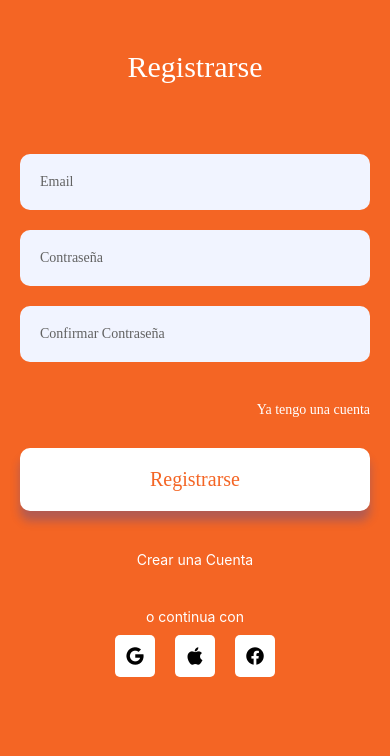
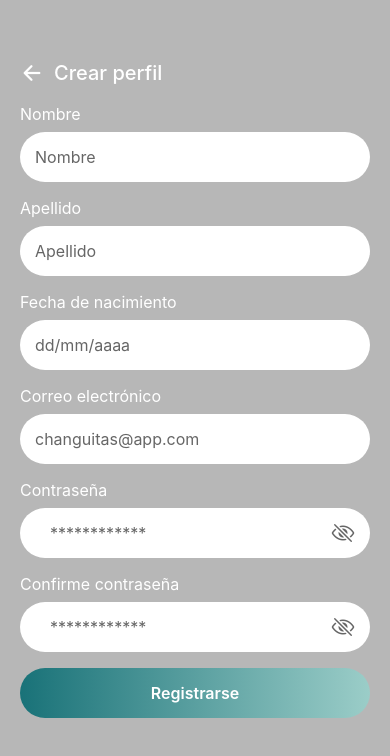
Before and after one commit to ElyasM10/ChanguitasApp, a React Native app: screen /PantallaRegistro in a window 390 px wide. Shown: the top 756 px of the page. Built offline with nearby package versions, Linux system fonts and the light colour scheme.

Commit message:
cambio de estilo en registro y correciones en inicio de sesion

```diff
--- a/screens/PantallaInicioSesion.tsx
+++ b/screens/PantallaInicioSesion.tsx
@@ -1,5 +1,5 @@
 import { SafeAreaView, StyleSheet, Text, TextInput, TouchableOpacity, View } from "react-native";
-import React, { lazy, useState } from "react";
+import React, { useState } from "react";
 import { Ionicons } from "@expo/vector-icons";
 import { useNavigation, NavigationProp } from '@react-navigation/native';
 import { RootStackParamList } from '../AppNavigator';
@@ -7,42 +7,45 @@ import { LinearGradient } from 'expo-linear-gradient';
 
 const PantallaInicioSesion = () => {
   const navigation = useNavigation<NavigationProp<RootStackParamList>>();
-  const [showPassword, setShowPassword] = useState(false);
+  const [mostrarContrasena, setMostrarContrasena] = useState(false);
 
   return (
-    <SafeAreaView style={styles.safeArea}>
-      <View style={styles.container}>
-        {/* boton volver */}
-        <View style={styles.header}>
-          <TouchableOpacity onPress={() => navigation.goBack()}>
+    <SafeAreaView style={estilos.areaSegura}>
+      <View style={estilos.contenedor}>
+        {/* Botón de volver */}
+        <View style={estilos.encabezado}>
+          <TouchableOpacity
+            style={estilos.botonAtras}
+            onPress={() => navigation.goBack()}
+          >
             <Ionicons name="arrow-back" size={24} color="#fff" />
           </TouchableOpacity>
-          <Text style={styles.title}>Iniciar sesión</Text>
+          <Text style={estilos.titulo}>Iniciar sesión</Text>
         </View>
 
-        {/*  fields */}
-        <View style={styles.inputContainer}>
-          <Text style={styles.label}>Correo electrónico</Text>
+        {/* Campos de entrada */}
+        <View style={estilos.contenedorEntrada}>
+          <Text style={estilos.etiqueta}>Correo electrónico</Text>
           <TextInput
             placeholder="changuitas@app.com"
             placeholderTextColor="#666"
-            style={styles.input}
+            style={estilos.entrada}
           />
 
-          <Text style={styles.label}>Contraseña</Text>
-          <View style={styles.passwordInputContainer}>
+          <Text style={estilos.etiqueta}>Contraseña</Text>
+          <View style={estilos.contenedorEntradaContrasena}>
             <TextInput
               placeholder="***************"
               placeholderTextColor="#666"
-              secureTextEntry={!showPassword}
-              style={styles.passwordInput}
+              secureTextEntry={!mostrarContrasena}
+              style={estilos.entradaContrasena}
             />
             <TouchableOpacity
-              style={styles.eyeIcon}
-              onPress={() => setShowPassword(!showPassword)}
+              style={estilos.iconoOjo}
+              onPress={() => setMostrarContrasena(!mostrarContrasena)}
             >
               <Ionicons
-                name={showPassword ? "eye-outline" : "eye-off-outline"}
+                name={mostrarContrasena ? "eye-outline" : "eye-off-outline"}
                 size={20}
                 color="#666"
               />
@@ -50,20 +53,20 @@ const PantallaInicioSesion = () => {
           </View>
         </View>
 
-        {/* ingresarbotton */}
+        {/* Botón de ingresar */}
         <TouchableOpacity onPress={() => navigation.navigate('PantallaBienvenida')}>
           <LinearGradient
             colors={['#197278', '#9BCDC8']}
             start={{ x: 0, y: 0 }}
             end={{ x: 1, y: 0 }}
-            style={styles.buttonGradient}
+            style={estilos.degradadoBoton}
           >
-            <Text style={styles.buttonText}>Ingresar</Text>
+            <Text style={estilos.textoBoton}>Ingresar</Text>
           </LinearGradient>
         </TouchableOpacity>
 
-        {/* Footer texto */}
-        <Text style={styles.footerText}>
+        {/* Texto de pie de página */}
+        <Text style={estilos.textoPie}>
           Lorem ipsum dolor sit amet, consectetur adipiscing elit, sed do eiusmod tempor
         </Text>
       </View>
@@ -71,78 +74,81 @@ const PantallaInicioSesion = () => {
   );
 };
 
-const styles = StyleSheet.create({
-  safeArea: {
+const estilos = StyleSheet.create({
+  areaSegura: {
     flex: 1,
     backgroundColor: '#B7B7B7',
   },
-  container: {
+  contenedor: {
     flex: 1,
     paddingHorizontal: 20,
     paddingTop: 20,
     justifyContent: 'flex-end',
+    marginTop: 60,
   },
-  header: {
+  encabezado: {
     flexDirection: 'row',
     alignItems: 'center',
+    marginBottom: -10,
+  },
+  titulo: {
+    fontSize: 24,
+    color: '#fff',
+    marginLeft: -1,
+    marginBottom: 80,
+  },
+  botonAtras: {
+    marginRight: 10,
+    marginTop: -75,
+  },
+  contenedorEntrada: {
     marginBottom: 20,
   },
-  title: {
-    fontSize: 24,
-    color: '#fff',
-    marginLeft: 10,
-    marginBottom: 80,
-    justifyContent: 'flex-end',
-
-  },
-  inputContainer: {
-    marginBottom: 20,
-  },
-  label: {
+  etiqueta: {
     fontSize: 16,
     color: '#fff',
     marginBottom: 8,
   },
-  input: {
+  entrada: {
     backgroundColor: '#fff',
     borderRadius: 25,
     padding: 15,
     fontSize: 16,
     marginBottom: 20,
   },
-  passwordInputContainer: {
+  contenedorEntradaContrasena: {
     position: 'relative',
     flexDirection: 'row',
     alignItems: 'center',
   },
-  passwordInput: {
+  entradaContrasena: {
     backgroundColor: '#fff',
     borderRadius: 25,
     padding: 15,
     fontSize: 16,
     flex: 1,
   },
-  eyeIcon: {
+  iconoOjo: {
     position: 'absolute',
     right: 15,
   },
-  buttonGradient: {
+  degradadoBoton: {
     paddingVertical: 15,
     paddingHorizontal: 20,
     borderRadius: 25,
     alignItems: 'center',
     justifyContent: 'center',
   },
-  buttonText: {
+  textoBoton: {
     color: '#fff',
     fontSize: 18,
     fontWeight: '600',
   },
-  footerText: {
+  textoPie: {
     color: '#fff',
     textAlign: 'center',
     marginTop: 'auto',
-    marginBottom: 20,
+    marginBottom: 80,
     paddingHorizontal: 40,
   },
 });
--- a/screens/PantallaRegistro.tsx
+++ b/screens/PantallaRegistro.tsx
@@ -1,192 +1,196 @@
-import {SafeAreaView, StyleSheet,Text,TextInput,TouchableOpacity,View} from "react-native";
-import React from "react";
-import Spacing from "../constants/Spacing";
-import FontSize from "../constants/FontSize";
-import Font from "../constants/Fonts";
-import Colors from "../constants/Colors";
-import { TypeFormatFlags } from "typescript";
-import { Ionicons } from "@expo/vector-icons";//es una libreria que trae iconos npm install @expo/vector-icons
+import { SafeAreaView, StyleSheet, Text, TextInput, TouchableOpacity, View } from "react-native";
+import React, { useState } from "react";
+import { Ionicons } from "@expo/vector-icons";
 import { RootStackParamList } from '../AppNavigator';
 import { useNavigation, NavigationProp } from '@react-navigation/native';
+import { LinearGradient } from 'expo-linear-gradient';
 
-const PantallaRegistro= () => {
+const PantallaRegistro = () => {
+  const navigation = useNavigation<NavigationProp<RootStackParamList>>();
+  const [mostrarContraseña, setMostrarContraseña] = useState(false);
+  const [mostrarConfirmarContraseña, setMostrarConfirmarContraseña] = useState(false);
 
-  const navigation = useNavigation<NavigationProp<RootStackParamList>>();
-
-
-  return(
-    <SafeAreaView style={styles.safeArea}>
-    <View style={styles.container}>
-      <View style={styles.header}>
-        <Text style={styles.title}>Registrarse</Text>
-      </View>
-      <View style={styles.inputContainer}>
-        <TextInput
-          placeholder="Email"
-          placeholderTextColor={Colors.darkText}
-          style={styles.input}
-        />
-        <TextInput
-          placeholder="Contraseña"
-          placeholderTextColor={Colors.darkText}
-          style={styles.input}
-          secureTextEntry={true}
-        />
-           <TextInput
-          placeholder="Confirmar Contraseña"
-          placeholderTextColor={Colors.darkText}
-          style={styles.input}
-          secureTextEntry={true}
-        />
-
+  return (
+    <LinearGradient
+      colors={['#B7B7B7', '#B7B7B7']}
+      style={estilos.degradado}
+    >
+      <SafeAreaView style={estilos.areaSegura}>
+        <View style={estilos.contenedor}>
+          <View style={estilos.encabezado}>
+            <TouchableOpacity
+              style={estilos.botonAtras}
+              onPress={() => navigation.goBack()}
+            >
+              <Ionicons name="arrow-back" size={24} color="#fff" />
+            </TouchableOpacity>
+            <Text style={estilos.titulo}>Crear perfil</Text>
           </View>
 
-     <View>
-       <Text
-        style={{
-          fontFamily:Font["poppins-semiBold"],
-          fontSize: FontSize.small,
-          color: "#ffffff",
-          alignSelf:"flex-end",
-        }}
-        >
-          Ya tengo una cuenta
-        </Text>
+          <View style={estilos.formulario}>
+            <View style={estilos.campo}>
+              <Text style={estilos.etiqueta}>Nombre</Text>
+              <TextInput
+                placeholder="Nombre"
+                placeholderTextColor="#666"
+                style={estilos.entradaTexto}
+              />
+            </View>
+
+            <View style={estilos.campo}>
+              <Text style={estilos.etiqueta}>Apellido</Text>
+              <TextInput
+                placeholder="Apellido"
+                placeholderTextColor="#666"
+                style={estilos.entradaTexto}
+              />
+            </View>
+
+            <View style={estilos.campo}>
+              <Text style={estilos.etiqueta}>Fecha de nacimiento</Text>
+              <TextInput
+                placeholder="dd/mm/aaaa"
+                placeholderTextColor="#666"
+                style={estilos.entradaTexto}
+              />
+            </View>
+
+            <View style={estilos.campo}>
+              <Text style={estilos.etiqueta}>Correo electrónico</Text>
+              <TextInput
+                placeholder="changuitas@app.com"
+                placeholderTextColor="#666"
+                style={estilos.entradaTexto}
+                keyboardType="email-address"
+                autoCapitalize="none"
+              />
+            </View>
+
+            <View style={estilos.campo}>
+              <Text style={estilos.etiqueta}>Contraseña</Text>
+              <View style={estilos.contenedorContraseña}>
+                <TextInput
+                  placeholder="************"
+                  placeholderTextColor="#666"
+                  style={estilos.entradaContraseña}
+                  secureTextEntry={!mostrarContraseña}
+                />
+                <TouchableOpacity onPress={() => setMostrarContraseña(!mostrarContraseña)}>
+                  <Ionicons
+                    name={mostrarContraseña ? "eye-outline" : "eye-off-outline"}
+                    size={24}
+                    color="#666"
+                  />
+                </TouchableOpacity>
+              </View>
+            </View>
+
+            <View style={estilos.campo}>
+              <Text style={estilos.etiqueta}>Confirme contraseña</Text>
+              <View style={estilos.contenedorContraseña}>
+                <TextInput
+                  placeholder="************"
+                  placeholderTextColor="#666"
+                  style={estilos.entradaContraseña}
+                  secureTextEntry={!mostrarConfirmarContraseña}
+                />
+                <TouchableOpacity onPress={() => setMostrarConfirmarContraseña(!mostrarConfirmarContraseña)}>
+                  <Ionicons
+                    name={mostrarConfirmarContraseña ? "eye-outline" : "eye-off-outline"}
+                    size={24}
+                    color="#666"
+                  />
+                </TouchableOpacity>
+              </View>
+            </View>
           </View>
 
           <TouchableOpacity
-    style={{
-      padding: Spacing * 2,
-      backgroundColor: '#ffffff',
-      marginVertical: Spacing * 3,
-      borderRadius: Spacing,
-      shadowColor: Colors.primary,
-      shadowOffset: {
-        width: 0,
-        height: Spacing,
-      },
-      shadowOpacity: 0.3,
-      shadowRadius: Spacing,
-    }}
             onPress={() => navigation.navigate('PantallaChat')}
           >
-    <Text
-      style={{
-        fontFamily: Font["poppins-bold"],
-        color: "#f46524",
-        textAlign: "center",
-        fontSize: FontSize.large,
-      }}
+            <LinearGradient
+              colors={['#197278', '#9BCDC8']}
+              start={{ x: 0, y: 0 }}
+              end={{ x: 1, y: 0 }}
+              style={estilos.botonDegradado}
             >
-      Registrarse
-    </Text>
+              <Text style={estilos.textoBotonRegistro}>Registrarse</Text>
+            </LinearGradient>
           </TouchableOpacity>
-
-      <TouchableOpacity
-     style={{
-      padding: Spacing,
-     }}
-     >
-       <Text style={{
-        fontFamily:Font["poppins-semibold"],
-        color: '#ffffff',
-        textAlign:"center",
-        fontSize:FontSize.small,
-
-       }}
-       >
-         Crear una Cuenta
-       </Text>
-      </TouchableOpacity>
-
-      <View style={{
-        marginVertical:Spacing*3,
-      }}
-      >
-      <Text style={{
-        fontFamily:Font["poppins-semibold"],
-        color: '#ffffff',
-        textAlign:"center",
-        fontSize:FontSize.small,
-
-       }}
-       >
-         o continua con
-       </Text>
-
-         <View style={{
-            marginTop:Spacing,
-            flexDirection:"row",
-            justifyContent:"center",
-         }}>
-           <TouchableOpacity style={{
-              padding:Spacing,
-              backgroundColor:'#ffffff',
-              borderRadius: Spacing/2,
-              marginHorizontal:Spacing,
-           }}
-           >
-            <Ionicons name="logo-google" color={Colors.text} size={Spacing*2}/>
-           </TouchableOpacity>
-
-           <TouchableOpacity style={{
-              padding:Spacing,
-              backgroundColor:'#ffffff',
-              borderRadius: Spacing/2,
-              marginHorizontal:Spacing,
-           }}
-           >
-            <Ionicons name="logo-apple" color={Colors.text} size={Spacing*2}/>
-           </TouchableOpacity>
-
-           <TouchableOpacity style={{
-              padding:Spacing,
-              backgroundColor:'#ffffff',
-              borderRadius: Spacing/2,
-              marginHorizontal:Spacing,
-           }}
-           >
-            <Ionicons name="logo-facebook" color={Colors.text} size={Spacing*2}/>
-           </TouchableOpacity>
-
-         </View>
-      </View>
         </View>
       </SafeAreaView>
+    </LinearGradient>
   );
 };
 
-
-
-const styles = StyleSheet.create({
-    safeArea: {
+const estilos = StyleSheet.create({
+  degradado: {
     flex: 1,
-      backgroundColor: "#f46524",
   },
-    container: {
-      padding: Spacing * 2,
+  areaSegura: {
+    flex: 1,
   },
-    header: {
-      alignItems: "center",
+  contenedor: {
+    flex: 1,
+    paddingHorizontal: 20,
   },
-    title: {
-      fontSize: FontSize.xLarge,
-      color: "#ffffff",
-      fontFamily: Font["poppins-bold"],
-      marginVertical: Spacing * 3,
+  encabezado: {
+    flexDirection: 'row',
+    alignItems: 'center',
+    marginTop: 60,
+    marginBottom: 8,
   },
-    inputContainer: {
-      marginVertical: Spacing * 3,
+  botonAtras: {
+    marginRight: 10,
   },
-    input: {
-      fontFamily: Font["poppins-regular"],
-      fontSize: FontSize.small,
-      padding: Spacing * 2,
-      backgroundColor: Colors.lightPrimary,
-      borderRadius: Spacing,
-      marginVertical: Spacing,
+  titulo: {
+    fontSize: 20,
+    color: '#fff',
+    fontWeight: '500',
+    justifyContent: 'flex-end',
+  },
+  formulario: {
+    marginTop: 10,
+  },
+  campo: {
+    marginBottom: 16,
+  },
+  etiqueta: {
+    color: '#fff',
+    marginBottom: 8,
+    fontSize: 16,
+  },
+  entradaTexto: {
+    backgroundColor: '#fff',
+    borderRadius: 25,
+    padding: 15,
+    fontSize: 16,
+    color: '#000',
+  },
+  contenedorContraseña: {
+    flexDirection: 'row',
+    alignItems: 'center',
+    backgroundColor: '#fff',
+    borderRadius: 25,
+    paddingHorizontal: 15,
+  },
+  entradaContraseña: {
+    flex: 1,
+    padding: 15,
+    fontSize: 16,
+    color: '#000',
+  },
+  botonDegradado: {
+    paddingVertical: 15,
+    paddingHorizontal: 20,
+    borderRadius: 25,
+    alignItems: 'center',
+  },
+  textoBotonRegistro: {
+    color: '#fff',
+    fontSize: 16,
+    fontWeight: '600',
   },
 });
 
-
 export default PantallaRegistro;
```
Lines whose indentation alone changed are shown as unchanged.
